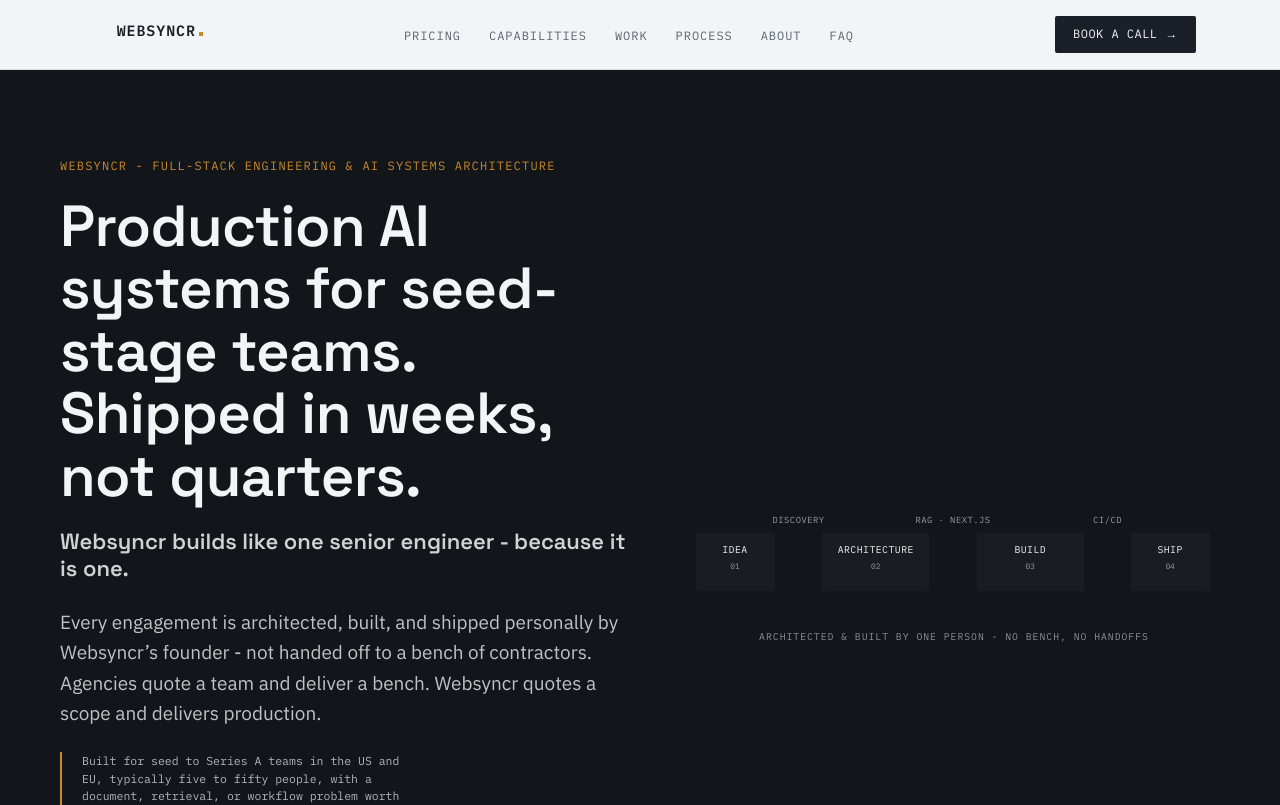
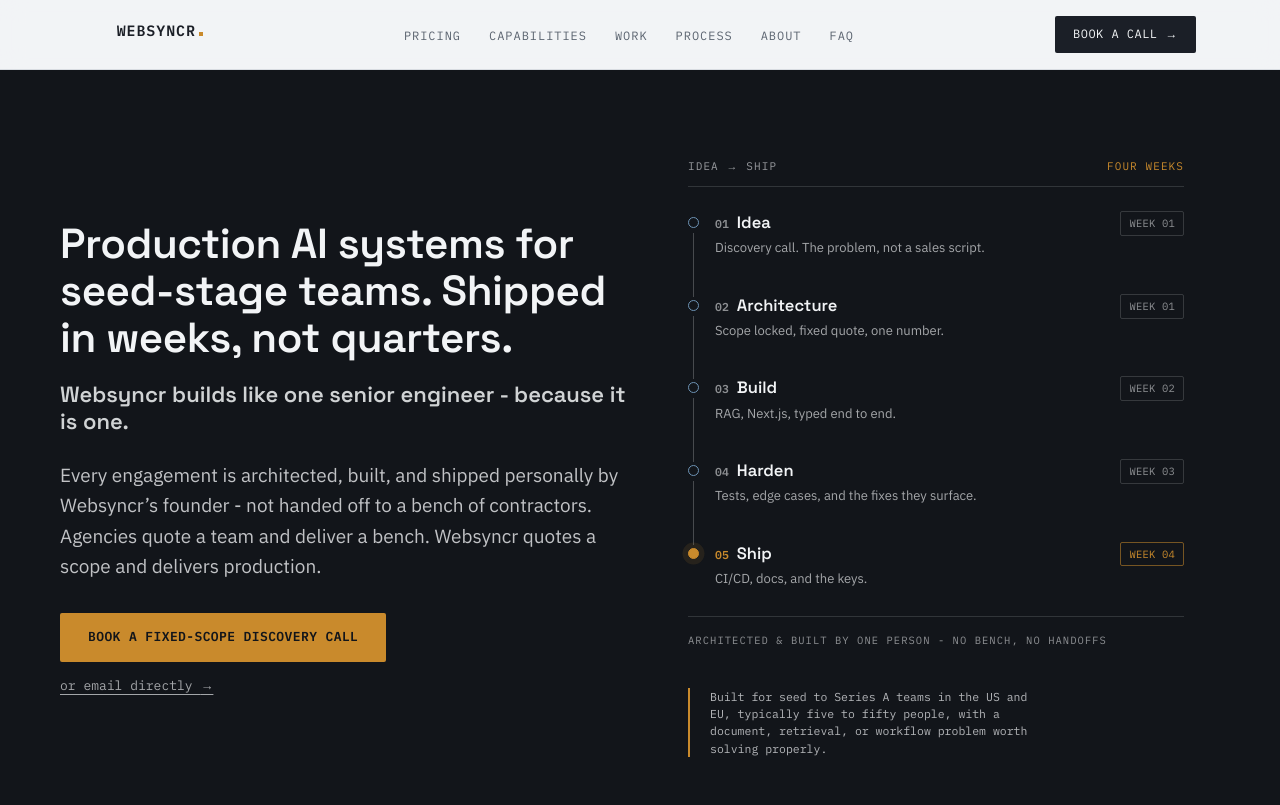
Before and after one commit to DDharma/websyncr_live, a Next.js app: page / in a window 1280 px wide. Shown: the top 805 px of the page. Built offline with nearby package versions, Linux system fonts and the light colour scheme.

Commit message:
Dharma | hero section data updated done

```diff
--- a/src/app/globals.css
+++ b/src/app/globals.css
@@ -144,14 +144,8 @@
 
   /* --- Motion ------------------------------------------------------------ */
   --ease-sheet: cubic-bezier(0.4, 0, 0.2, 1);
-  --animate-dash: dash 0.9s ease forwards;
   --animate-rise: rise 0.6s ease forwards;
 
-  @keyframes dash {
-    to {
-      stroke-dashoffset: 0;
-    }
-  }
   @keyframes rise {
     from {
       opacity: 0;
@@ -377,16 +371,158 @@
   }
 }
 
-/**
- * Hero diagram connector strokes. Time-based (above the fold, runs on load)
- * exactly as the DS specifies, and inert under reduced motion.
- */
-@utility draw {
-  stroke-dasharray: 60;
+/* ==========================================================================
+   HERO PIPELINE
+   The idea -> ship timeline. Time-based rather than scroll-driven, because it
+   sits above the fold and has to run on load.
 
-  @media (prefers-reduced-motion: no-preference) {
-    stroke-dashoffset: 60;
-    animation: dash 0.9s ease forwards;
+   One cycle walks all five phases; `--flow-step` is a fifth of it. Every
+   animated part is delayed by `--i` steps, so a phase lights, its connector
+   carries a pulse down to the next phase, and that phase lights as the pulse
+   lands. Each connector animates within its own bounds, so nothing has to be
+   hand-synced against a shared rail and the cadence survives a row changing
+   height.
+
+   The keyframe percentages below are the one thing tied to the phase count: a
+   step is 20% of the cycle, so a pulse has to clear its connector by 20% and a
+   phase has to go dark by 26%. Adding or removing a phase means rescaling them
+   as well as the divisor above — CSS cannot calc() a keyframe selector.
+
+   Colours are inlined as rgb() only where a keyframe or a shadow needs an
+   alpha — the channels are `--color-amber` (#c98a2c) and `--color-inverse`
+   (#f2f4f6). Resting text alphas stay at or above the 0.50 floor set at the
+   top of this file.
+   ========================================================================== */
+
+.flow {
+  --flow-cycle: 8s;
+  --flow-step: calc(var(--flow-cycle) / 5);
+}
+
+.flow-step {
+  --flow-delay: calc(var(--i) * var(--flow-step));
+}
+
+.flow-dot {
+  margin-top: 6px; /* centres the dot on the phase title's first line */
+  display: block;
+  height: 11px;
+  width: 11px;
+  border: 1.5px solid var(--color-blueprint-light);
+  border-radius: 9999px;
+}
+
+/* Spans from below this phase's dot to just above the next one. Positioned
+   against the <li>, so the negative `bottom` crosses the row gap. */
+.flow-link {
+  position: absolute;
+  top: 22px;
+  bottom: -3px;
+  left: 5px;
+  width: 1px;
+  overflow: hidden;
+  background-color: rgb(242 244 246 / 0.24);
+}
+
+.flow-link::after {
+  content: '';
+  position: absolute;
+  top: 0;
+  right: 0;
+  left: 0;
+  height: 34%;
+  opacity: 0;
+  background-image: linear-gradient(
+    180deg,
+    rgb(201 138 44 / 0),
+    var(--color-amber),
+    rgb(201 138 44 / 0)
+  );
+  transform: translateY(-100%);
+}
+
+.flow-num {
+  color: rgb(242 244 246 / 0.55);
+}
+
+.flow-week {
+  align-self: start;
+  border-color: rgb(242 244 246 / 0.16);
+  color: rgb(242 244 246 / 0.55);
+}
+
+@media (prefers-reduced-motion: no-preference) {
+  .flow-step {
+    animation: rise 0.55s var(--ease-sheet) calc(var(--i) * 90ms) both;
+  }
+
+  .flow-dot {
+    animation: flow-lit-dot var(--flow-cycle) var(--ease-sheet) var(--flow-delay) infinite;
+  }
+
+  .flow-num,
+  .flow-week {
+    animation: flow-lit-text var(--flow-cycle) var(--ease-sheet) var(--flow-delay) infinite;
+  }
+
+  .flow-link::after {
+    animation: flow-travel var(--flow-cycle) linear var(--flow-delay) infinite;
+  }
+}
+
+@keyframes flow-lit-dot {
+  0% {
+    border-color: var(--color-amber);
+    background-color: var(--color-amber);
+    box-shadow: 0 0 0 0 rgb(201 138 44 / 0.5);
+  }
+  13% {
+    border-color: var(--color-amber);
+    background-color: var(--color-amber);
+    box-shadow: 0 0 0 7px rgb(201 138 44 / 0);
+  }
+  17% {
+    border-color: var(--color-amber);
+    background-color: var(--color-amber);
+    box-shadow: 0 0 0 7px rgb(201 138 44 / 0);
+  }
+  26%,
+  100% {
+    border-color: var(--color-blueprint-light);
+    background-color: transparent;
+    box-shadow: 0 0 0 0 rgb(201 138 44 / 0);
+  }
+}
+
+@keyframes flow-lit-text {
+  0%,
+  17% {
+    border-color: rgb(201 138 44 / 0.55);
+    color: var(--color-amber);
+  }
+  26%,
+  100% {
+    border-color: rgb(242 244 246 / 0.16);
+    color: rgb(242 244 246 / 0.55);
+  }
+}
+
+/* The band is 34% of the connector, so translateY(300%) clears one full
+   connector height. Held off-screen for the rest of the cycle at zero opacity,
+   which is what makes the loop restart invisible. */
+@keyframes flow-travel {
+  0% {
+    opacity: 0;
+    transform: translateY(-100%);
+  }
+  4%,
+  15% {
+    opacity: 1;
+  }
+  20%,
+  100% {
+    opacity: 0;
+    transform: translateY(300%);
   }
 }
 
--- a/src/components/sections/Hero.tsx
+++ b/src/components/sections/Hero.tsx
@@ -1,15 +1,12 @@
 /**
- * Hero: positioning, founder credit, both CTAs, and the pipeline diagram.
- * The logo watermark is scaled past the figure height so it reads as a stamp.
+ * Hero: positioning, both CTAs, and the pipeline diagram. Founder credit is the
+ * footer's job. The logo watermark sizes off the column, not the figure it overflows.
  */
 
 import { CtaButton } from '@/components/ui/CtaButton';
 import { Logo } from '@/components/ui/Logo';
 import { HeroDiagram } from './HeroDiagram';
-import { site, founder, links, primaryCta, externalLinkProps } from '@/lib/site';
-
-const CREDIT_LINK =
-  'text-inverse/72 underline decoration-inverse/40 underline-offset-[3px] hover:text-inverse hover:decoration-inverse focus-inverse motion-safe:transition-tint';
+import { links, primaryCta } from '@/lib/site';
 
 export function Hero() {
   return (
@@ -21,11 +18,7 @@ export function Hero() {
       <div className="sheet">
         <div className="flex flex-wrap items-center gap-14">
           <div className="min-w-0 flex-[1_1_460px]">
-            <p className="mb-5 font-mono text-mbase tracking-sheet text-amber uppercase">
-              {site.name} - {site.tagline}
-            </p>
-
-            <h1 id="hero-heading" className="mb-5 text-h1 font-display">
+            <h1 id="hero-heading" className="mb-5 text-h2 font-display">
               Production AI systems for seed-stage teams. Shipped in weeks, not quarters.
             </h1>
 
@@ -33,36 +26,10 @@ export function Hero() {
               Websyncr builds like one senior engineer - because it is one.
             </p>
 
-            <p className="mb-6 max-w-[52ch] text-lede text-inverse/78">
+            <p className="mb-8 max-w-[52ch] text-lede text-inverse/78">
               Every engagement is architected, built, and shipped personally by Websyncr&rsquo;s
               founder - not handed off to a bench of contractors. Agencies quote a team and deliver
               a bench. Websyncr quotes a scope and delivers production.
-            </p>
-
-            <p className="mb-8 max-w-[52ch] border-l-2 border-amber pl-5 font-mono text-msm text-inverse/72">
-              Built for seed to Series A teams in the US and EU, typically five to fifty people,
-              with a document, retrieval, or workflow problem worth solving properly.
-            </p>
-
-            <p className="mb-8 font-mono text-msm tracking-cta-wide text-inverse/60">
-              <span className="block uppercase">{founder.role}</span>
-              <span className="mt-1.5 block">
-                <a href="#about" className={CREDIT_LINK}>
-                  {founder.name}
-                </a>{' '}
-                ·{' '}
-                <a href={founder.linkedin} {...externalLinkProps} className={CREDIT_LINK}>
-                  LinkedIn
-                </a>{' '}
-                ·{' '}
-                <a href={founder.github} {...externalLinkProps} className={CREDIT_LINK}>
-                  GitHub
-                </a>{' '}
-                ·{' '}
-                <a href={founder.website} {...externalLinkProps} className={CREDIT_LINK}>
-                  ddharmacharya.in
-                </a>
-              </span>
             </p>
 
             <div className="flex flex-col items-start gap-4">
@@ -78,12 +45,19 @@ export function Hero() {
             </div>
           </div>
 
-          <figure className="relative m-0 min-w-0 flex-[1_1_420px]">
-            <Logo className="pointer-events-none absolute top-1/2 left-1/2 h-[210%] w-auto -translate-x-1/2 -translate-y-1/2 opacity-8" />
-            <div className="relative">
-              <HeroDiagram />
-            </div>
-          </figure>
+          <div className="min-w-0 flex-[1_1_420px]">
+            <figure className="relative m-0">
+              <Logo className="pointer-events-none absolute top-1/2 left-1/2 h-auto w-[62%] -translate-x-1/2 -translate-y-1/2 opacity-8" />
+              <div className="relative">
+                <HeroDiagram />
+              </div>
+            </figure>
+
+            <p className="mt-10 max-w-[52ch] border-l-2 border-amber pl-5 font-mono text-msm text-inverse/72">
+              Built for seed to Series A teams in the US and EU, typically five to fifty people,
+              with a document, retrieval, or workflow problem worth solving properly.
+            </p>
+          </div>
         </div>
       </div>
     </section>
--- a/src/components/sections/HeroDiagram.tsx
+++ b/src/components/sections/HeroDiagram.tsx
@@ -1,111 +1,87 @@
 /**
- * The idea → ship pipeline as inline SVG, carrying one text alternative.
- * The viewBox is cropped to drawn content; the old one left ~150px dead margin.
+ * The idea -> ship pipeline as a four-week vertical timeline.
+ * `--i` is the phase index every animation delays off; the cadence is in globals.css.
  */
 
-const NODES = [
-  { x: 16, w: 81, cx: 56, label: 'Idea', num: '01' },
-  { x: 145, w: 110, cx: 200, label: 'Architecture', num: '02' },
-  { x: 303, w: 110, cx: 358, label: 'Build', num: '03' },
-  { x: 461, w: 81, cx: 501, label: 'Ship', num: '04' },
-] as const;
+type Phase = {
+  num: string;
+  label: string;
+  detail: string;
+  week: string;
+};
 
-const CONNECTORS = [
-  { x1: 97, x2: 145, cx: 121, label: 'Discovery', delay: '0.1s' },
-  { x1: 255, x2: 303, cx: 279, label: 'RAG · Next.js', delay: '0.4s' },
-  { x1: 413, x2: 461, cx: 437, label: 'CI/CD', delay: '0.7s' },
-] as const;
+const PHASES: readonly Phase[] = [
+  {
+    num: '01',
+    label: 'Idea',
+    detail: 'Discovery call. The problem, not a sales script.',
+    week: 'Week 01',
+  },
+  {
+    num: '02',
+    label: 'Architecture',
+    detail: 'Scope locked, fixed quote, one number.',
+    week: 'Week 01',
+  },
+  {
+    num: '03',
+    label: 'Build',
+    detail: 'RAG, Next.js, typed end to end.',
+    week: 'Week 02',
+  },
+  {
+    num: '04',
+    label: 'Harden',
+    detail: 'Tests, edge cases, and the fixes they surface.',
+    week: 'Week 03',
+  },
+  {
+    num: '05',
+    label: 'Ship',
+    detail: 'CI/CD, docs, and the keys.',
+    week: 'Week 04',
+  },
+];
 
 export function HeroDiagram() {
   return (
-    <svg
-      viewBox="8 98 544 146"
-      role="img"
-      aria-labelledby="pipeline-title pipeline-desc"
-      className="block h-auto w-full"
-    >
-      <title id="pipeline-title">The idea-to-ship delivery pipeline</title>
-      <desc id="pipeline-desc">
-        A four-stage pipeline: Idea, then Architecture via a discovery call, then Build using RAG
-        and Next.js, then Ship through CI/CD - architected and built by one person, with no bench
-        and no handoffs.
-      </desc>
+    <div className="flow max-w-124">
+      <p className="mb-6 flex items-baseline justify-between gap-4 border-b border-inverse/14 pb-3 font-mono text-mxs tracking-sheet uppercase">
+        <span className="text-inverse/60">
+          Idea <span aria-hidden="true">&rarr;</span>
+          <span className="sr-only">to</span> Ship
+        </span>
+        <span className="text-amber">Four weeks</span>
+      </p>
 
-      <g aria-hidden="true" fontFamily="var(--font-mono)">
-        {CONNECTORS.map((c) => (
-          <g key={c.label}>
-            <line
-              x1={c.x1}
-              y1="150"
-              x2={c.x2}
-              y2="150"
-              stroke="var(--color-blueprint-light)"
-              strokeWidth="1.6"
-              className="draw"
-              style={{ animationDelay: c.delay }}
-            />
-            <text
-              x={c.cx}
-              y="110"
-              fill="var(--color-inverse)"
-              fillOpacity="0.6"
-              fontSize="9"
-              letterSpacing="0.5"
-              textAnchor="middle"
-            >
-              {c.label.toUpperCase()}
-            </text>
-          </g>
+      <ol className="m-0 list-none p-0">
+        {PHASES.map((phase, i) => (
+          <li
+            key={phase.num}
+            className="flow-step relative grid grid-cols-[11px_minmax(0,1fr)_auto] items-start gap-x-4 pb-9 last:pb-0"
+            style={{ '--i': i } as React.CSSProperties}
+          >
+            <span aria-hidden="true" className="flow-dot" />
+            {i < PHASES.length - 1 && <span aria-hidden="true" className="flow-link" />}
+
+            <div className="min-w-0">
+              <p className="text-h6 font-display text-inverse">
+                <span className="flow-num mr-2 font-mono text-msm">{phase.num}</span>
+                {phase.label}
+              </p>
+              <p className="mt-1 text-mini text-inverse/65">{phase.detail}</p>
+            </div>
+
+            <span className="flow-week rounded-tag border px-2 py-1 font-mono text-m2xs tracking-meta whitespace-nowrap uppercase">
+              {phase.week}
+            </span>
+          </li>
         ))}
+      </ol>
 
-        {NODES.map((n) => (
-          <g key={n.num}>
-            <rect
-              x={n.x}
-              y="120"
-              width={n.w}
-              height="60"
-              rx="3"
-              fill="var(--color-inverse)"
-              fillOpacity="0.03"
-              stroke="var(--color-blueprint-light)"
-              strokeWidth="1.2"
-            />
-            <text
-              x={n.cx}
-              y="141"
-              fill="var(--color-inverse)"
-              fontSize="10"
-              letterSpacing="0.5"
-              textAnchor="middle"
-            >
-              {n.label.toUpperCase()}
-            </text>
-            <text
-              x={n.cx}
-              y="157"
-              fill="var(--color-inverse)"
-              fillOpacity="0.6"
-              fontSize="8"
-              textAnchor="middle"
-            >
-              {n.num}
-            </text>
-          </g>
-        ))}
-
-        <text
-          x="280"
-          y="230"
-          fill="var(--color-inverse)"
-          fillOpacity="0.55"
-          fontSize="10"
-          letterSpacing="1"
-          textAnchor="middle"
-        >
-          ARCHITECTED &amp; BUILT BY ONE PERSON - NO BENCH, NO HANDOFFS
-        </text>
-      </g>
-    </svg>
+      <p className="mt-7 border-t border-inverse/14 pt-4 font-mono text-m2xs tracking-sheet text-inverse/55 uppercase">
+        Architected &amp; built by one person - no bench, no handoffs
+      </p>
+    </div>
   );
 }
```
